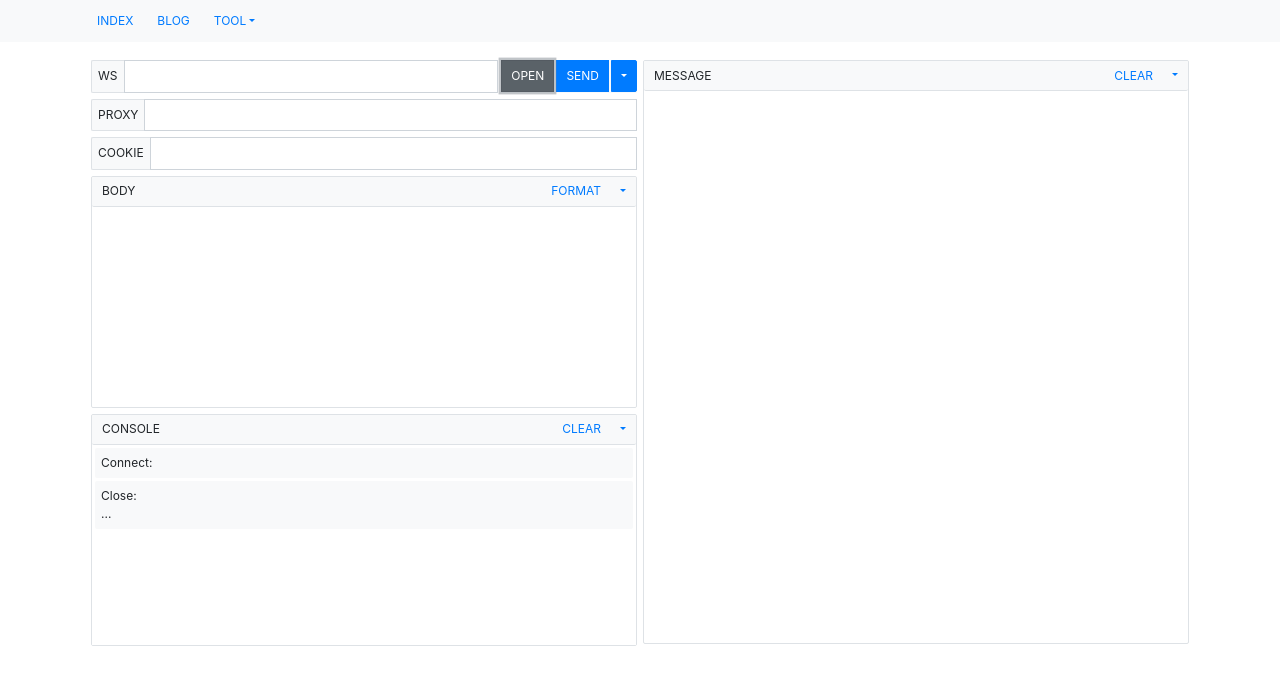
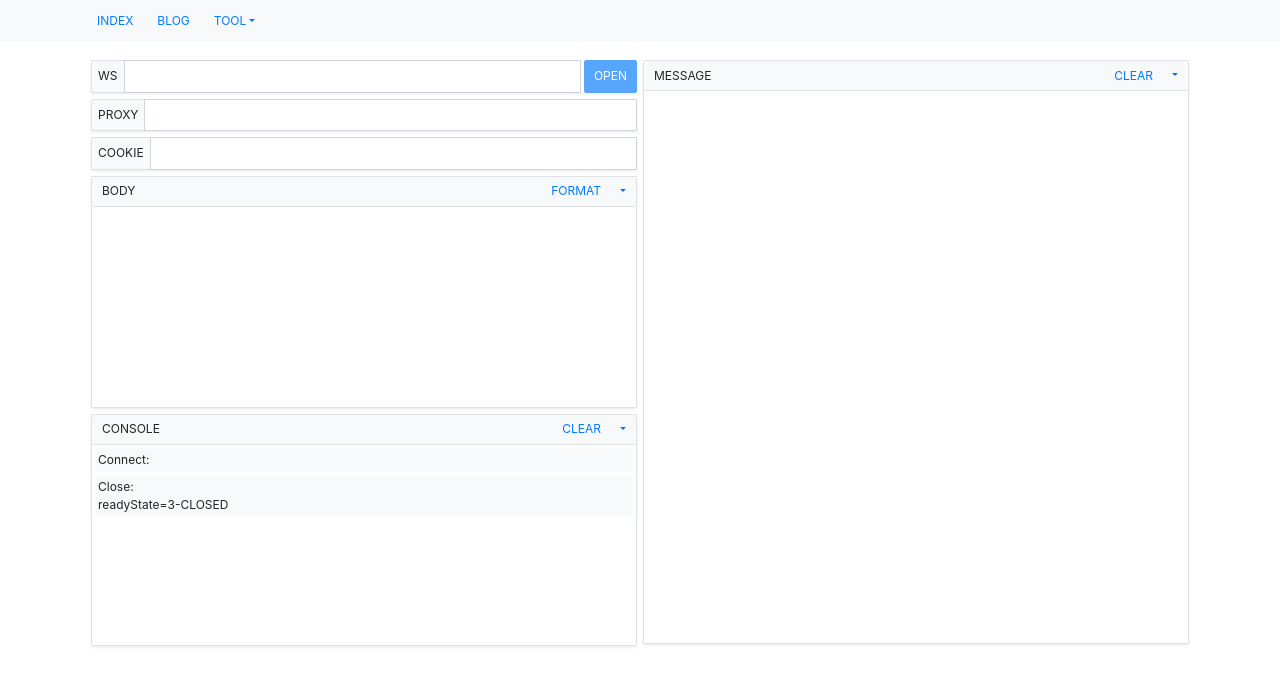
Before and after one commit to sunnymix/sunnymix, a plain HTML site: page tool/websocket/index.html in a window 1280 px wide. Both pictures are taken after a click on the button "OPEN". Drawn offline with Linux system fonts and the light colour scheme.

Commit message:
Change close button, auto scroll bottom

```diff
--- a/tool/websocket/index.html
+++ b/tool/websocket/index.html
@@ -7,6 +7,7 @@
     <link rel="icon" type="image/png" href="/assets/img/mix.png">
     <title>MIX</title>
     <link rel="stylesheet" href="/assets/css/base.css">
+    <link rel="stylesheet" href="/assets/fontawesome/css/all.min.css">
   </head>
   <body>
     <div class="container mt-4 mb-4">
@@ -14,29 +15,22 @@
       <div class="row mx-1">
         <div class="col-sm px-1">
 
-          <div class="d-flex mb-2 bg-white align-items-stretch">
-            <div class="flex-shrink-1 d-flex  align-items-center border border-right-0 bg-light rounded-left text-nowrap px-2 py-2">
+          <div class="d-flex flex-nowrap mb-2 bg-white align-items-stretch shadow-sm">
+            <div class="flex-shrink-0 d-flex  align-items-center border border-right-0 bg-light rounded-left text-nowrap px-2 py-2">
               <div>WS</div>
             </div>
             <div class="w-100 bg-light mr-1" style="position: relative;">
               <textarea id="websocket-url" type="text" class="form-control autoinput rounded-0 w-100 bg-white overflow-hidden" data-autoinput-resize="focus" rows="1" style="word-break: break-all;"></textarea>
             </div>
-            <div class="flex-shrink-1 bg-light">
-              <div class="btn-group" role="group">
-                <button type="button" class="btn btn-secondary rounded-0 py-2 mr-1" id="websocket-connect">OPEN</button>
-                <button type="button" class="btn btn-primary py-2 mr-1" id="websocket-send">SEND</button>
-                <div class="btn-group" role="group">
-                  <button type="button" class="btn btn-primary dropdown-toggle py-2" data-toggle="dropdown"></button>
-                  <div class="dropdown-menu dropdown-menu-right">
-                    <a class="dropdown-item" href="/">ClOSE</a>
-                  </div>
-                </div>
-              </div>
+            <div class="flex-shrink-0 bg-light d-flex">
+              <button type="button" class="btn btn-primary py-2" id="websocket-connect">OPEN</button>
+              <button type="button" class="btn btn-danger py-2 mr-1 collapse" id="websocket-close"><i class="fa fa-times"></i></button>
+              <button type="button" class="btn btn-success py-2 collapse" id="websocket-send">SEND</button>
             </div>
 
           </div>
 
-          <div class="d-flex mb-2 bg-white align-items-stretch">
+          <div class="d-flex mb-2 bg-white align-items-stretch shadow-sm">
             <div class="flex-shrink-1 d-flex  align-items-center border border-right-0 bg-light rounded-left text-nowrap px-2 py-2">
               <div>PROXY</div>
             </div>
@@ -45,7 +39,7 @@
             </div>
           </div>
 
-          <div class="d-flex mb-2 bg-white align-items-stretch">
+          <div class="d-flex mb-2 bg-white align-items-stretch shadow-sm">
             <div class="flex-shrink-1 d-flex  align-items-center border border-right-0 bg-light rounded-left text-nowrap px-2 py-2">
               <div>COOKIE</div>
             </div>
@@ -54,7 +48,7 @@
             </div>
           </div>
 
-          <div class="border rounded mb-2">
+          <div class="border rounded mb-2 shadow-sm">
             <div class="d-flex justify-content-between align-items-center bg-light border-bottom rounded">
               <button type="button" class="btn btn-white">BODY</button>
               <div class="btn-group" role="group">
@@ -70,7 +64,7 @@
             <textarea id="websocket-request-body" type="text" class="form-control autoinput border-0" style="min-height: 200px; max-height: 200px;"></textarea>
           </div>
 
-          <div class="border rounded mb-2">
+          <div class="border rounded mb-2 shadow-sm">
             <div class="d-flex justify-content-between align-items-center bg-light border-bottom rounded">
               <button type="button" class="btn btn-white" data-toggle="collapse" href="#console-output">CONSOLE</button>
               <div class="btn-group" role="group">
@@ -87,7 +81,8 @@
           </div>
         </div>
         <div class="col-sm px-1">
-          <div class="border rounded mb-2">
+
+          <div class="border rounded mb-2 shadow-sm">
             <div class="d-flex justify-content-between align-items-center bg-light border-bottom rounded">
               <button type="button" class="btn btn-white">MESSAGE</button>
               <div class="btn-group" role="group">
@@ -102,6 +97,7 @@
             </div>
             <div id="message-output" class="overflow-auto pb-1" style="min-height: 552px; max-height: 552px;"></div>
           </div>
+
         </div>
       </div>
       </div>
--- a/tool/websocket/js/websocket.js
+++ b/tool/websocket/js/websocket.js
@@ -7,6 +7,7 @@ $(function () {
     var closeBtn = $('#websocket-close');
     var historyBtn = $('#websocket-history');
     var requestBody = $('#websocket-request-body');
+    var collapse = 'collapse';
 
     var consoleOutput = $('#console-output');
     var messageOutput = $('#message-output');
@@ -26,7 +27,7 @@ $(function () {
     function block(data) {
         var template = $([
             '<div class="block pt-1 px-1" style="word-break:break-all">',
-            '  <div class="body bg-light p-2 rounded">',
+            '  <div class="body bg-light p-1 rounded">',
             '  </div>',
             '</div>'
         ].join(''));
@@ -38,12 +39,14 @@ $(function () {
         data = data || '';
         if (data && data.length) {
             consoleOutput.append(block(data));
+            consoleOutput[0].scrollTop = consoleOutput[0].scrollHeight;
         }
     }
 
     function message(messageOp, data) {
         data = data || '';
         messageOutput.append(block(data));
+        messageOutput[0].scrollTop = messageOutput[0].scrollHeight;
     }
 
     function logMessage(messageOp, data) {
@@ -53,8 +56,25 @@ $(function () {
         message(messageOp, data);
     }
 
+    function connectPrepare() {
+        connectBtn.prop('disabled', true);
+        closeBtn.removeClass(collapse);
+    }
+
+    function connectOk() {
+        connectBtn.prop('disabled', false);
+        connectBtn.addClass(collapse);
+        sendBtn.removeClass(collapse);
+    }
+
+    function connectClose() {
+        connectBtn.removeClass(collapse);
+        sendBtn.addClass(collapse);
+        closeBtn.addClass(collapse);
+    }
+
     function connect() {
-        // connectBtn.prop('disabled', true);
+        connectPrepare();
         var url = urlInput.val().trim();
         var proxy = proxyInput.val().trim();
         var cookie = cookieInput.val().trim();
@@ -71,8 +91,9 @@ $(function () {
         var ws = new WebSocket(connectUrl);
 
         function onOpen(e) {
+            connectOk();
             var state = ws.readyState;
-            log('Opened:<br>' + 'readyState = ' + state + '/' + readyStateDic[state]);
+            log('Opened:<br>' + 'readyState=' + state + '-' + readyStateDic[state]);
         }
 
         function onMessage(e) {
@@ -90,12 +111,14 @@ $(function () {
             }
         }
 
-        function onClose(e) {
-            log('Close:<br>...');
+        function closeConnection() {
+            ws.close();
         }
 
-        function onError(e) {
-
+        function onClose(e) {
+            var state = ws.readyState;
+            log('Close:<br>' + 'readyState=' + state + '-' + readyStateDic[state]);
+            connectClose();
         }
 
         function sendMessage() {
@@ -112,6 +135,9 @@ $(function () {
 
         sendBtn.unbind('click');
         sendBtn.bind('click', sendMessage);
+
+        closeBtn.unbind('click');
+        closeBtn.bind('click', closeConnection);
     }
 
     function init() {
```
